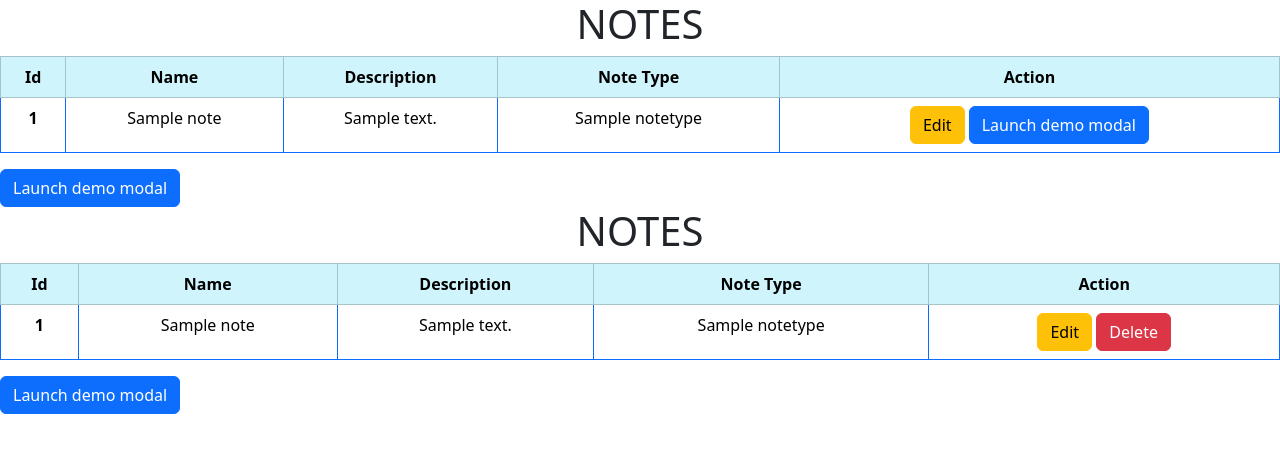
After one commit to Electro487/django_notes, a Django app: template templates/modal.html in a window 1280 px wide. The commit adds this page. Shown: the top 453 px of the page. Run offline with Django 5.2, Linux system fonts and the light colour scheme; the template is opened without the code that fills it: values that come from a table or form of the project are taken from there, others are empty; tables that the repository leaves empty hold one stand-in row (values such as "Sample post").

Commit message:
Delete and delete all with warning modal done

```diff
--- a/base/views.py
+++ b/base/views.py
@@ -68,3 +68,8 @@ def delete_note(request, pk):
     note_obj = Note.objects.get(id=pk)
     note_obj.delete()
     return redirect("home")
+
+def delete_all_note(request):
+    note_obj = Note.objects.all()
+    note_obj.delete()
+    return redirect("home")
--- a/notes/urls.py
+++ b/notes/urls.py
@@ -25,5 +25,6 @@ urlpatterns = [
     path("create_note/", create_note, name="create_note"),
     path("create_notetype/", create_notetype, name="create_notetype"),
     path("edit_note/<int:pk>/", edit_note, name="edit_note"),
-    path("delete_note/<int:pk>", delete_note, name="delete_note")
+    path("delete_note/<int:pk>", delete_note, name="delete_note"),
+    path("delete_all_note/", delete_all_note, name="delete_all_note")
 ]
--- /dev/null
+++ b/templates/modal.html
@@ -0,0 +1,146 @@
+<!DOCTYPE html>
+<html lang="en">
+<head>
+    <meta charset="UTF-8">
+    <meta name="viewport" content="width=device-width, initial-scale=1.0">
+    <title>Document</title>
+    <link href="https://cdn.jsdelivr.net/npm/bootstrap@5.3.3/dist/css/bootstrap.min.css" rel="stylesheet" integrity="sha384-QWTKZyjpPEjISv5WaRU9OFeRpok6YctnYmDr5pNlyT2bRjXh0JMhjY6hW+ALEwIH" crossorigin="anonymous">
+    <script src="https://cdn.jsdelivr.net/npm/bootstrap@5.3.3/dist/js/bootstrap.bundle.min.js" integrity="sha384-YvpcrYf0tY3lHB60NNkmXc5s9fDVZLESaAA55NDzOxhy9GkcIdslK1eN7N6jIeHz" crossorigin="anonymous"></script>
+</head>
+<body>
+    <h1 style="text-align: center">NOTES</h1>
+    <table class="table table-bordered border-primary">
+        <thead class="table-info">
+          <tr align="center">
+            <th scope="col">Id</th>
+            <th scope="col">Name</th>
+            <th scope="col">Description</th>
+            <th scope="col">Note Type</th>
+            <th scope="col">Action</th>
+          </tr>
+        </thead>
+        <tbody>
+          {% for note in notes %}
+            <tr align="center">
+              <th scope="row">{{note.id}}</th>
+              <td>{{note.name}}</td>
+              <td>{{note.description}}</td>
+              <td>{{note.type.name}}</td>
+              <td><a href="{% url "edit_note" pk=note.id %}"><button class="btn btn-warning">Edit</button></a> <a href="{% url "delete_note" pk=note.id %}"><button type="button" class="btn btn-primary" data-bs-toggle="modal" data-bs-target="#exampleModal">
+                Launch demo modal
+              </button></a></td>
+            </tr>
+          {% endfor %}
+        </tbody>
+      </table>
+</body>
+<script src="https://cdn.jsdelivr.net/npm/@popperjs/core@2.11.8/dist/umd/popper.min.js" integrity="sha384-I7E8VVD/ismYTF4hNIPjVp/Zjvgyol6VFvRkX/vR+Vc4jQkC+hVqc2pM8ODewa9r" crossorigin="anonymous"></script>
+<script src="https://cdn.jsdelivr.net/npm/bootstrap@5.3.3/dist/js/bootstrap.min.js" integrity="sha384-0pUGZvbkm6XF6gxjEnlmuGrJXVbNuzT9qBBavbLwCsOGabYfZo0T0to5eqruptLy" crossorigin="anonymous"></script>
+</html>
+
+
+
+<!-- Button trigger modal -->
+<button type="button" class="btn btn-primary" data-bs-toggle="modal" data-bs-target="#exampleModal">
+    Launch demo modal
+  </button>
+
+  <!-- Modal -->
+  <div class="modal fade" id="exampleModal" tabindex="-1" aria-labelledby="exampleModalLabel" aria-hidden="true">
+    <div class="modal-dialog">
+      <div class="modal-content">
+        <div class="modal-header">
+          <h1 class="modal-title fs-5" id="exampleModalLabel">Modal title</h1>
+          <button type="button" class="btn-close" data-bs-dismiss="modal" aria-label="Close"></button>
+        </div>
+        <div class="modal-body">
+          ...
+        </div>
+        <div class="modal-footer">
+          <button type="button" class="btn btn-secondary" data-bs-dismiss="modal">Close</button>
+          <button type="button" class="btn btn-primary">Save changes</button>
+        </div>
+      </div>
+    </div>
+  </div>
+
+
+
+
+
+
+
+
+
+
+
+
+
+
+
+
+
+
+
+
+  <!DOCTYPE html>
+  <html lang="en">
+  <head>
+      <meta charset="UTF-8">
+      <meta name="viewport" content="width=device-width, initial-scale=1.0">
+      <title>Document</title>
+      <link href="https://cdn.jsdelivr.net/npm/bootstrap@5.3.3/dist/css/bootstrap.min.css" rel="stylesheet" integrity="sha384-QWTKZyjpPEjISv5WaRU9OFeRpok6YctnYmDr5pNlyT2bRjXh0JMhjY6hW+ALEwIH" crossorigin="anonymous">
+      <script src="https://cdn.jsdelivr.net/npm/bootstrap@5.3.3/dist/js/bootstrap.bundle.min.js" integrity="sha384-YvpcrYf0tY3lHB60NNkmXc5s9fDVZLESaAA55NDzOxhy9GkcIdslK1eN7N6jIeHz" crossorigin="anonymous"></script>
+  </head>
+  <body>
+      <h1 style="text-align: center">NOTES</h1>
+      <table class="table table-bordered border-primary">
+          <thead class="table-info">
+            <tr align="center">
+              <th scope="col">Id</th>
+              <th scope="col">Name</th>
+              <th scope="col">Description</th>
+              <th scope="col">Note Type</th>
+              <th scope="col">Action</th>
+            </tr>
+          </thead>
+          <tbody>
+            {% for note in notes %}
+              <tr align="center">
+                <th scope="row">{{note.id}}</th>
+                <td>{{note.name}}</td>
+                <td>{{note.description}}</td>
+                <td>{{note.type.name}}</td>
+                <td><a href="{% url "edit_note" pk=note.id %}"><button class="btn btn-warning">Edit</button></a> <a href="{% url "delete_note" pk=note.id %}"><button class="btn btn-danger">Delete</button></a></td>
+              </tr>
+            {% endfor %}
+          </tbody>
+        </table>
+
+    <!-- Button trigger modal -->
+  <button type="button" class="btn btn-primary" data-bs-toggle="modal" data-bs-target="#exampleModal">
+      Launch demo modal
+    </button>
+
+    <!-- Modal -->
+    <div class="modal fade" id="exampleModal" tabindex="-1" aria-labelledby="exampleModalLabel" aria-hidden="true">
+      <div class="modal-dialog">
+        <div class="modal-content">
+          <div class="modal-header">
+            <h1 class="modal-title fs-5" id="exampleModalLabel">Modal title</h1>
+            <button type="button" class="btn-close" data-bs-dismiss="modal" aria-label="Close"></button>
+          </div>
+          <div class="modal-body">
+            ...
+          </div>
+          <div class="modal-footer">
+            <button type="button" class="btn btn-secondary" data-bs-dismiss="modal">Close</button>
+            <button type="button" class="btn btn-primary">Save changes</button>
+          </div>
+        </div>
+      </div>
+    </div>
+  </body>
+  <script src="https://cdn.jsdelivr.net/npm/@popperjs/core@2.11.8/dist/umd/popper.min.js" integrity="sha384-I7E8VVD/ismYTF4hNIPjVp/Zjvgyol6VFvRkX/vR+Vc4jQkC+hVqc2pM8ODewa9r" crossorigin="anonymous"></script>
+  <script src="https://cdn.jsdelivr.net/npm/bootstrap@5.3.3/dist/js/bootstrap.min.js" integrity="sha384-0pUGZvbkm6XF6gxjEnlmuGrJXVbNuzT9qBBavbLwCsOGabYfZo0T0to5eqruptLy" crossorigin="anonymous"></script>
+  </html>
```
Also changed, not shown: templates/index.html (+45 -1 lines).
